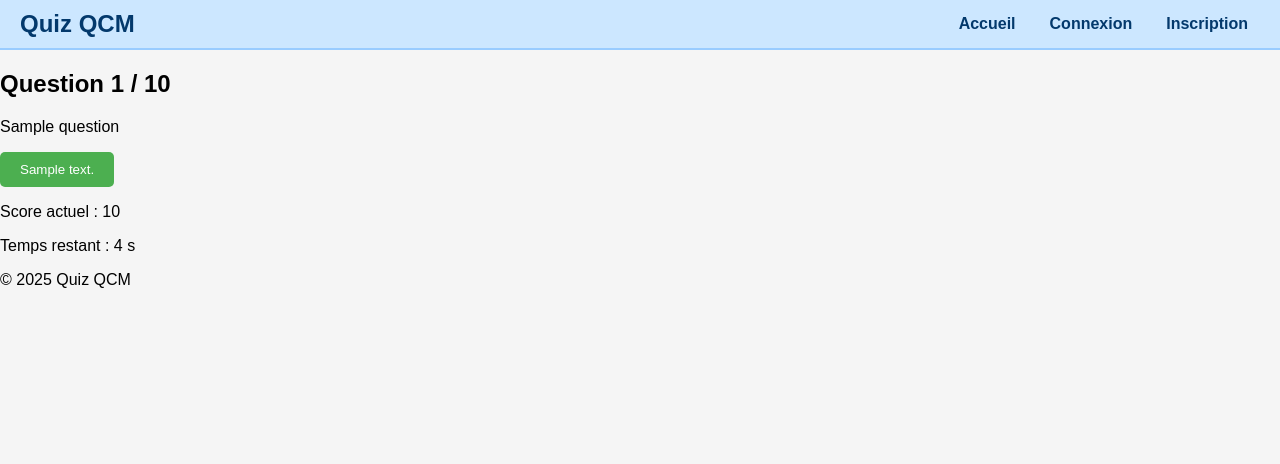
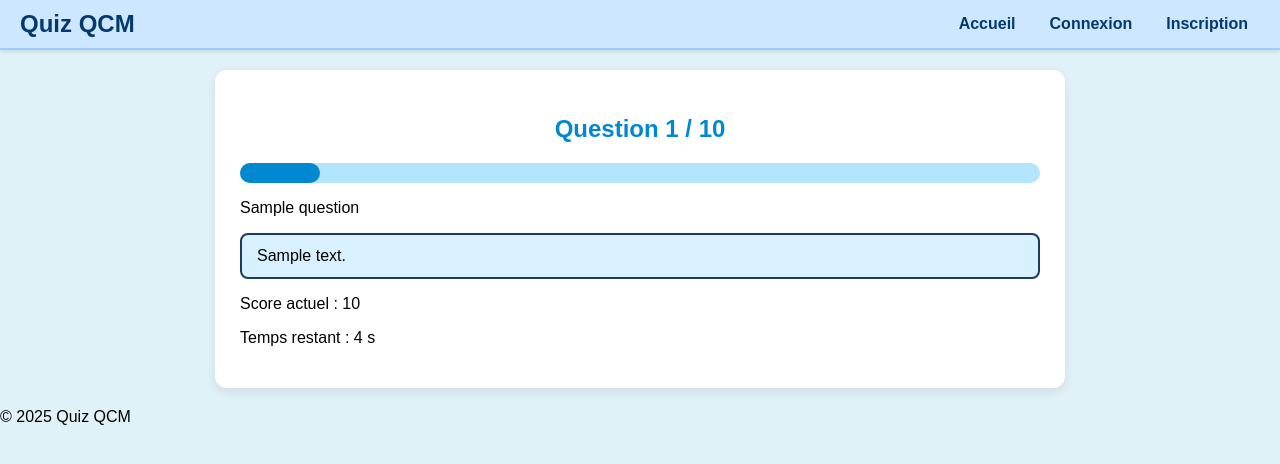
Before and after one commit to fafmau/quiz-flask, a Flask app: template templates/quiz.html in a window 1280 px wide. Shown: the top 464 px of the page. Run offline with Flask 3, Linux system fonts and the light colour scheme; the template is opened without the code that fills it: most values are stand-ins (such as "Sample title", 1, 10 or a date in 2020); some libraries are stand-ins or nearby versions.

Commit message:
version 1.0

```diff
--- a/static/style.css
+++ b/static/style.css
@@ -1,76 +1,168 @@
-/* === Styles de base existants === */
 body {
   font-family: Arial, sans-serif;
   margin: 0;
-    padding: 0;
-    background-color: #f5f5f5;
+  background: #e0f2f7; /* bleu pastel clair */
 }
 
-.container {
-    width: 80%;
-    margin: auto;
-    padding: 20px;
+header {
+  background: #4fc3f7; /* bleu pastel moyen */
+  color: white;
+  padding: 10px 20px;
+  display: flex;
+  justify-content: space-between;
+  align-items: center;
+  box-shadow: 0 2px 4px rgba(0,0,0,0.1);
 }
 
-button, input[type="submit"] {
-    background-color: #4CAF50;
-    color: white;
-    padding: 10px 20px;
-    border: none;
-    border-radius: 5px;
-    cursor: pointer;
+
+
+header nav a:hover {
+  color: #ffffff;
 }
 
-button:hover, input[type="submit"]:hover {
-    background-color: #45a049;
-}
-
-/* === Améliorations Responsive === */
-@media screen and (max-width: 768px) {
-    .container {
-        width: 95%;
-        padding: 10px;
+main {
+  max-width: 800px;
+  margin: 20px auto;
+  padding: 25px;
+  background: #ffffff; /* fond blanc */
+  border-radius: 12px;
+  box-shadow: 0 4px 12px rgba(0,0,0,0.08);
 }
 
 h1, h2, h3 {
-        font-size: 1.2em;
   text-align: center;
-    }
-
-    form, .form-group, input, select, textarea, button {
-        width: 100%;
-        max-width: 100%;
-        box-sizing: border-box;
+  color: #0288d1; /* bleu pastel foncé */
 }
 
 table {
   width: 100%;
   border-collapse: collapse;
-        font-size: 0.9em;
+  margin-top: 15px;
 }
 
-    th, td {
-        padding: 8px;
-        text-align: left;
+table th, table td {
+  padding: 10px;
+  border: 1px solid #b3e5fc; /* bleu pastel très clair */
+  text-align: center;
+  color: #01579b; /* bleu foncé */
 }
 
-    nav ul {
-        display: flex;
-        flex-direction: column;
-        padding: 0;
+.answer-btn {
+  display: block;
+  width: 100%;
+  margin: 6px 0;
+  padding: 12px;
+  border: 1px solid #4fc3f7;
+  background: #b3e5fc; /* bleu pastel clair */
+  cursor: pointer;
+  font-size: 16px;
+  text-align: left;
+  border-radius: 6px;
+  position: relative;
+  transition: background 0.3s, color 0.3s;
 }
 
-    nav ul li {
-        margin: 5px 0;
+.answer-btn.correct {
+  background: #81d4fa; /* bleu clair pour correct */
+  color: #ffffff;
 }
 
-    button, input[type="submit"] {
-        font-size: 1em;
-        padding: 12px;
+.answer-btn.incorrect {
+  background: #4fc3f7; /* bleu pastel moyen pour incorrect */
+  color: #ffffff;
 }
 
-    img, video {
-        max-width: 100%;
-        height: auto;
+.answer-btn .icon {
+  float: right;
+  font-weight: bold;
 }
+
+.answer-btn:hover:not(:disabled) {
+  background: #b3e5fc;
 }
+
+.progress-container {
+  background: #b3e5fc;
+  height: 20px;
+  width: 100%;
+  border-radius: 10px;
+  margin-bottom: 15px;
+}
+
+.progress {
+  background: #0288d1;
+  height: 100%;
+  border-radius: 10px;
+}
+
+.btn {
+  display: inline-block;
+  padding: 10px 16px;
+  background: #4fc3f7;
+  color: white;
+  border-radius: 6px;
+  text-decoration: none;
+  font-weight: bold;
+  margin-top: 12px;
+  transition: background 0.3s;
+}
+
+.btn:hover {
+  background: #0288d1;
+}
+/* ------------------ Boutons réponses ------------------ */
+.answer-btn {
+    display: block;
+    width: 100%;
+    padding: 12px 15px;
+    margin: 10px 0;
+    background-color: #d9f0ff; /* bleu très clair au repos */
+    border: 2px solid #1e3a5f; /* bleu foncé */
+    border-radius: 8px;
+    font-size: 16px;
+    cursor: pointer;
+    text-align: left;
+    position: relative;
+    transition: background-color 0.3s, border-color 0.3s;
+}
+
+.answer-btn:hover {
+    background-color: #b3e0ff; /* bleu clair lors du hover */
+}
+
+/* Une fois cliqué et résultat affiché */
+.answer-btn.correct {
+    background-color: #b6f0c1; /* vert pastel pour bonne réponse */
+    border-color: #4caf50;
+    color: #1e3a1f;
+}
+
+.answer-btn.incorrect {
+    background-color: #f7b6b6; /* rouge pastel pour mauvaise réponse */
+    border-color: #f44336;
+    color: #4a1e1e;
+}
+
+/* Icones ✓ et ✗ */
+.answer-btn .icon {
+    position: absolute;
+    right: 15px;
+    top: 50%;
+    transform: translateY(-50%);
+    font-weight: bold;
+    font-size: 18px;
+}
+
+/* Désactiver les boutons une fois cliqué */
+.answer-btn:disabled {
+    cursor: default;
+    opacity: 0.85;
+}
+.current-player {
+    background-color: #a8d0e6;  /* bleu pastel plus soutenu */
+    font-weight: bold;
+}
+.current-player {
+    background-color: #a8d0e6;  /* bleu pastel plus soutenu */
+    font-weight: bold;
+}
```
Lines whose indentation alone changed are shown as unchanged.
